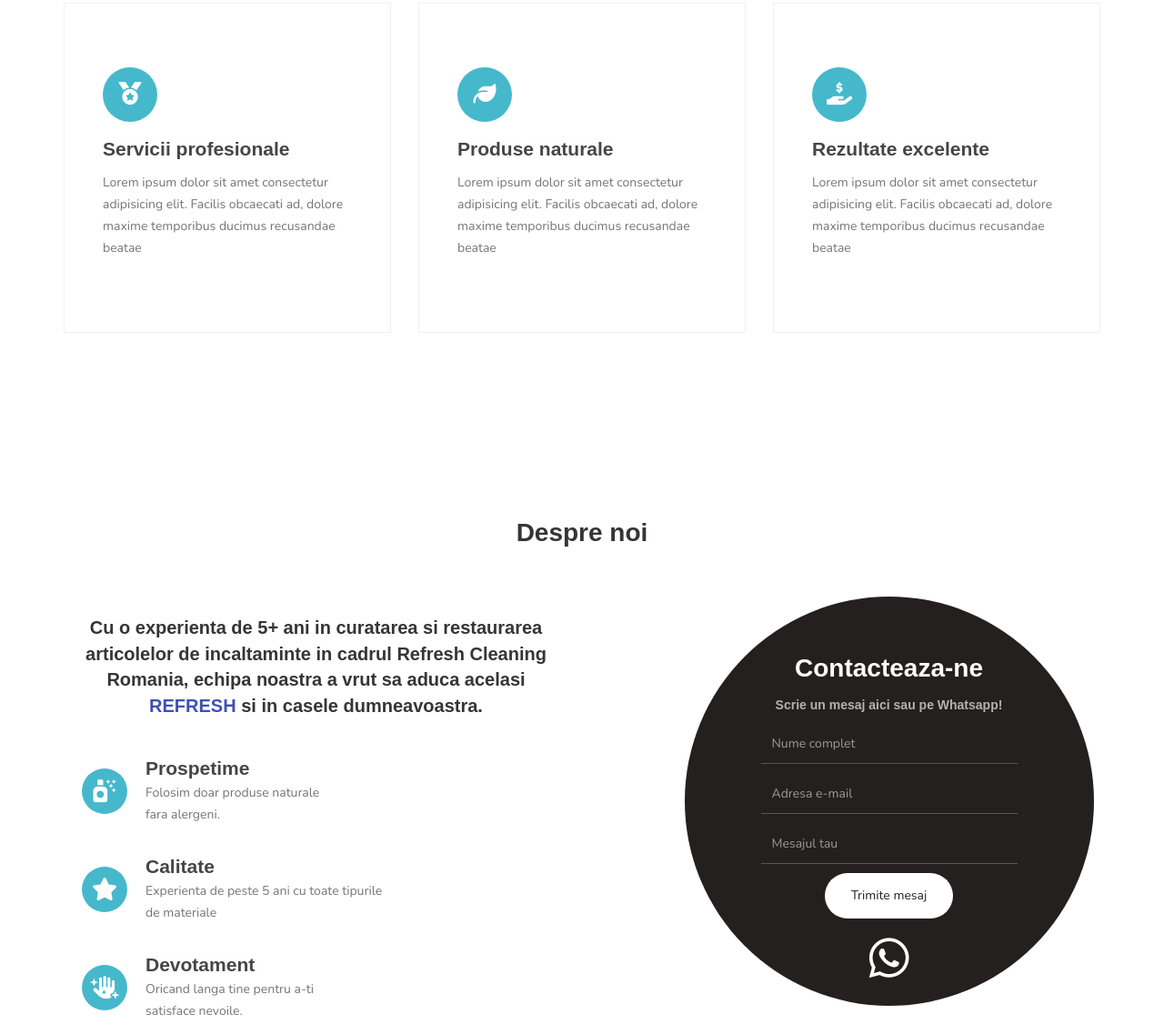
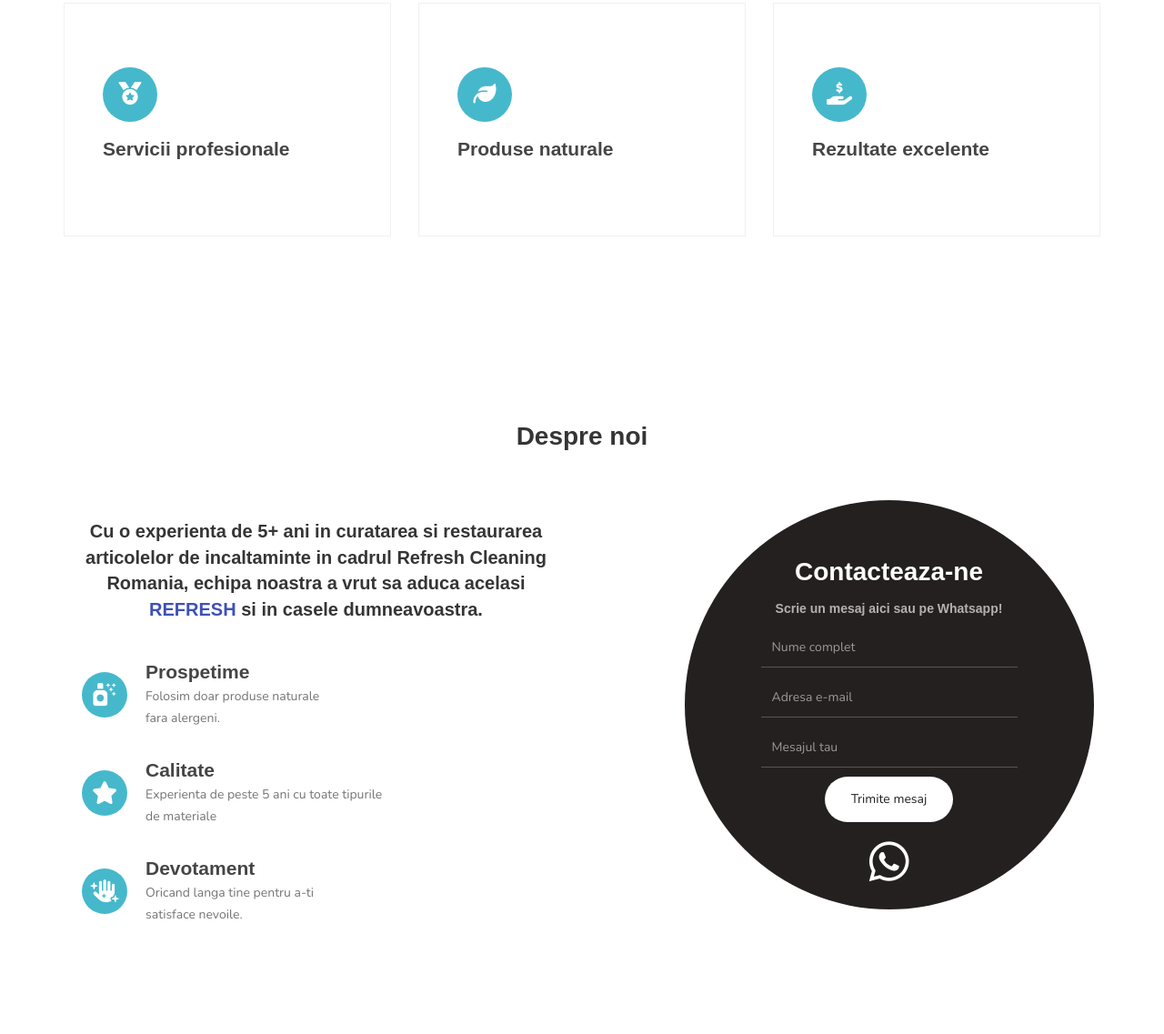
Before and after one commit to Dillassh/house-refresh, a plain HTML site: page index.html in a window 1280 px wide. Shown: the part 817-1954 px from the top of the page at 91% size. Drawn offline with nearby package versions, Linux system fonts and the light colour scheme; a web font is replaced by a local one.

Commit message:
text-fix

```diff
--- a/index.html
+++ b/index.html
@@ -121,7 +121,7 @@
                          <div class="feature-thumb">
                               <span><i class="fa fa-medal"></i></span>
                               <h3>Servicii profesionale</h3>
-                              <p>Lorem ipsum dolor sit amet consectetur adipisicing elit. Facilis obcaecati ad, dolore maxime temporibus ducimus recusandae beatae </p>
+                              <!-- <p>Lorem ipsum dolor sit amet consectetur adipisicing elit. Facilis obcaecati ad, dolore maxime temporibus ducimus recusandae beatae </p> -->
                          </div>
                     </div>
 
@@ -129,7 +129,7 @@
                          <div class="feature-thumb">
                               <span><i class="fa-solid fa-leaf"></i></span>
                               <h3>Produse naturale</h3>
-                                <p>Lorem ipsum dolor sit amet consectetur adipisicing elit. Facilis obcaecati ad, dolore maxime temporibus ducimus recusandae beatae </p>
+                                <!-- <p>Lorem ipsum dolor sit amet consectetur adipisicing elit. Facilis obcaecati ad, dolore maxime temporibus ducimus recusandae beatae </p> -->
 
                          </div>
                     </div>
@@ -138,7 +138,7 @@
                          <div class="feature-thumb">
                               <span><i class="fa-solid fa-hand-holding-dollar"></i></span>
                               <h3>Rezultate excelente</h3>
-                                                           <p>Lorem ipsum dolor sit amet consectetur adipisicing elit. Facilis obcaecati ad, dolore maxime temporibus ducimus recusandae beatae </p>
+                                                           <!-- <p>Lorem ipsum dolor sit amet consectetur adipisicing elit. Facilis obcaecati ad, dolore maxime temporibus ducimus recusandae beatae </p> -->
 
                          </div>
                     </div>
@@ -547,6 +547,7 @@
                                    <li><a href="https://www.facebook.com/refreshcleaningromania" class="fa-brands fa-facebook" attr="facebook icon"></a></li>
                                    <li><a href="https://api.whatsapp.com/send?phone=+40751397477" class="fa-brands fa-whatsapp"></a></li>
                                    <li><a href="https://www.instagram.com/refreshyourhouse.ro/" class="fa-brands fa-instagram"></a></li>
+                                   <li><a href="https://www.tiktok.com/@refreshyourhouse" class="fa-brands fa-tiktok"></i></a></li>
                               </ul>
 
                               <div class="copyright-text">
```
